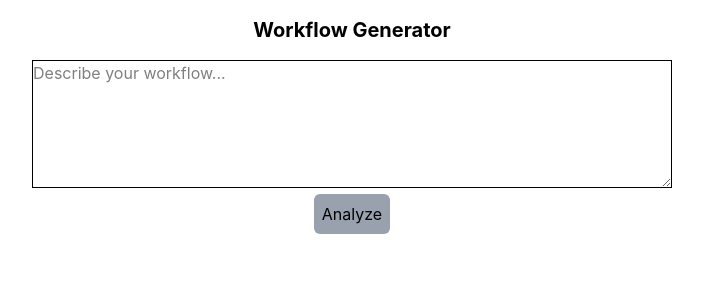
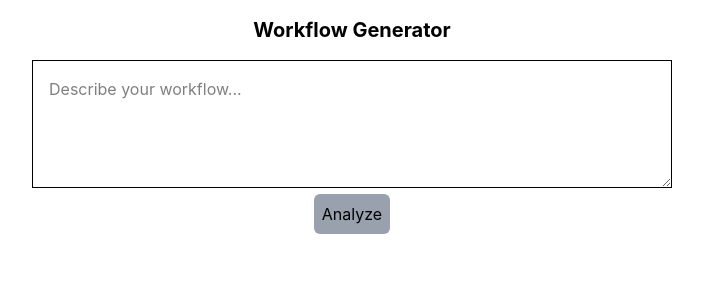
Before and after one commit to Luka2Lkay/workflow-generator, a React (Vite) app in the folder frontend/: page / in a window 1280 px wide. Shown: the top 300 px of the page, without its empty margins (288-991 px from the left). Built offline with nearby package versions, Linux system fonts and the light colour scheme; no server answers.

Commit message:
justify center

```diff
--- a/frontend/src/components/bottlenecks/bottlenecks.tsx
+++ b/frontend/src/components/bottlenecks/bottlenecks.tsx
@@ -9,7 +9,7 @@ function Bottlenecks({ bottlenecks }: Props) {
     if (!bottlenecks.length) return null;
 
     return (
-        <div className="bg-white rounded-lg border p-6 shadow-sm">
+        <div className="flex justify-center bg-white rounded-lg border p-6 shadow-sm">
             <div className="flex items-center gap-4">
                 <AlertTriangle className="h-5 w-5" />
                 <h2 className="text-xl font-semibold">
@@ -19,7 +19,7 @@ function Bottlenecks({ bottlenecks }: Props) {
 
             <div className="space-y-3">
                 {bottlenecks.map((bottleneck, index) => (
-                    <div key={index} className="flex gap-3 p-4 rounded-lg border bg-red-50 w-1/2 justify-center">
+                    <div key={index} className="flex gap-3 p-4 rounded-lg border bg-red-50 w-1/2">
                         <span className="font-semibold text-red-600">
                             {index + 1}
                         </span>
--- a/frontend/src/components/workflow_form/WorkflowForm.tsx
+++ b/frontend/src/components/workflow_form/WorkflowForm.tsx
@@ -16,7 +16,7 @@ function WorkflowForm({ onSubmit }: Props) {
     }}>
 
 
-      <textarea className="border h-32 w-full" value={workflow} onChange={(e) => setWorkflow(e.target.value)} placeholder='Describe your workflow...' />
+      <textarea className="border h-32 w-full p-4" value={workflow} onChange={(e) => setWorkflow(e.target.value)} placeholder='Describe your workflow...' />
 
       <div className='flex justify-center'>
         <button className='bg-gray-400 p-2 cursor-pointer hover:bg-gray-500 hover:text-white rounded-md' type='submit'>Analyze</button>
--- a/frontend/src/pages/dashboard/Dashboard.tsx
+++ b/frontend/src/pages/dashboard/Dashboard.tsx
@@ -14,7 +14,7 @@ export default function Dashboard() {
       <h1 className="text-center mt-4 font-bold text-xl">Workflow Generator</h1>
       <WorkflowForm onSubmit={runAnalysis} />
 
-      {loading && (<><Loader className="h-5 w-5 mt-5 mb-2" /><p className="text-center">Analyzing...</p></>)}
+      {loading && (<div className="flex justify-center"><Loader className="h-5 w-5 mt-5 mb-2" /><p>Analyzing...</p></div>)}
 
       {analysis && (
         <>
```
